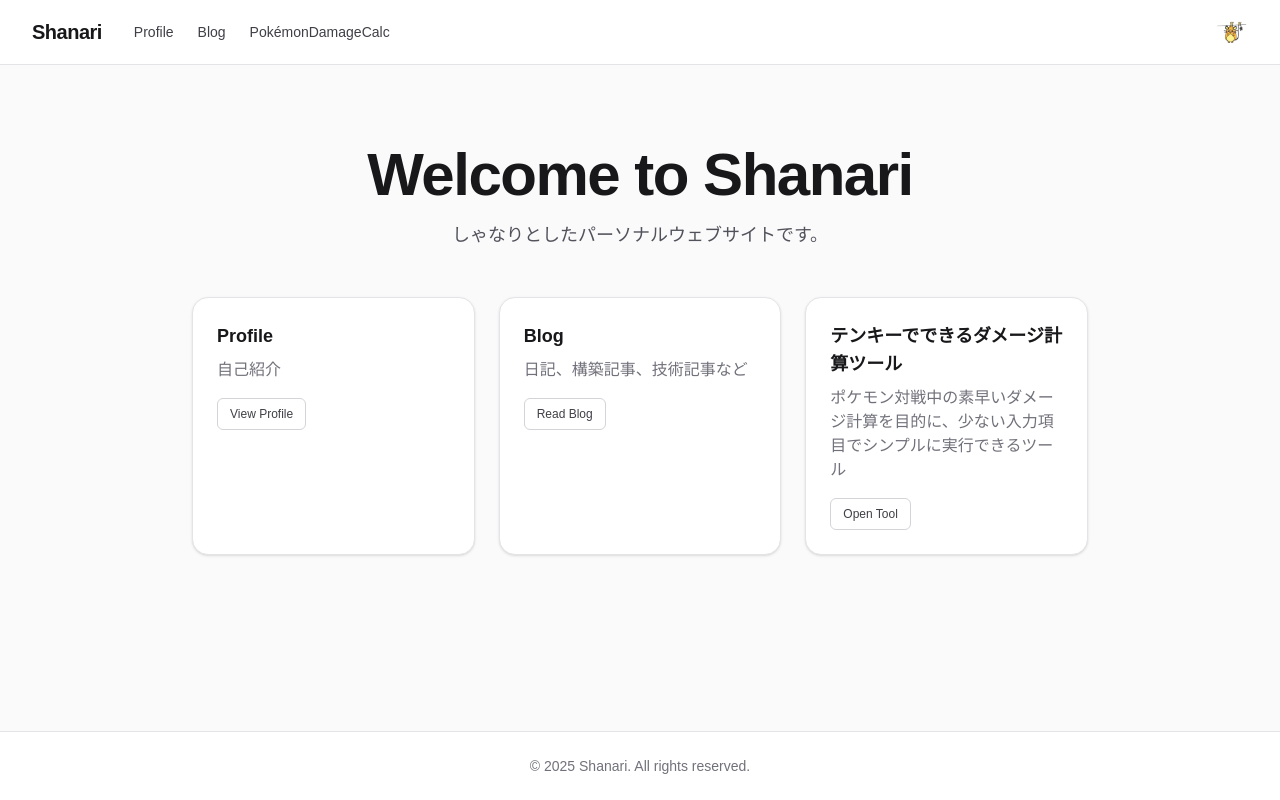
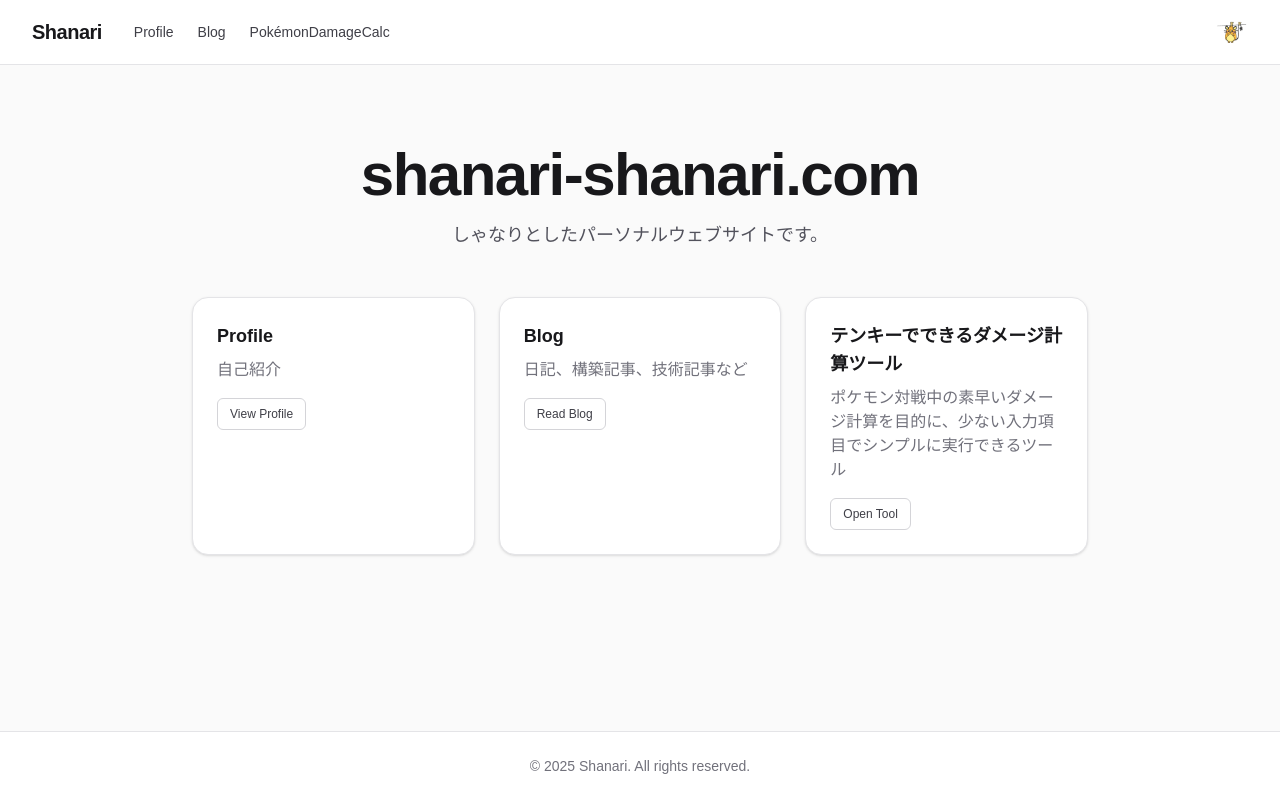
Before and after one commit to detianitatibs/shanari-antigravity, a Next.js app in the folder web/: page / in a window 1280 px wide. Built offline with nearby package versions, Linux system fonts and the light colour scheme; no server answers.

Commit message:
タイトル名を変更

```diff
--- a/web/app/(main)/page.tsx
+++ b/web/app/(main)/page.tsx
@@ -6,7 +6,7 @@ export default function Home() {
     <div className="flex flex-col items-center justify-center space-y-12 py-12">
       <div className="text-center space-y-4">
         <h1 className="text-4xl font-bold tracking-tight text-zinc-900 sm:text-6xl">
-          Welcome to Shanari
+          shanari-shanari.com
         </h1>
         <p className="text-lg text-zinc-600 max-w-2xl mx-auto">
           しゃなりとしたパーソナルウェブサイトです。
```
